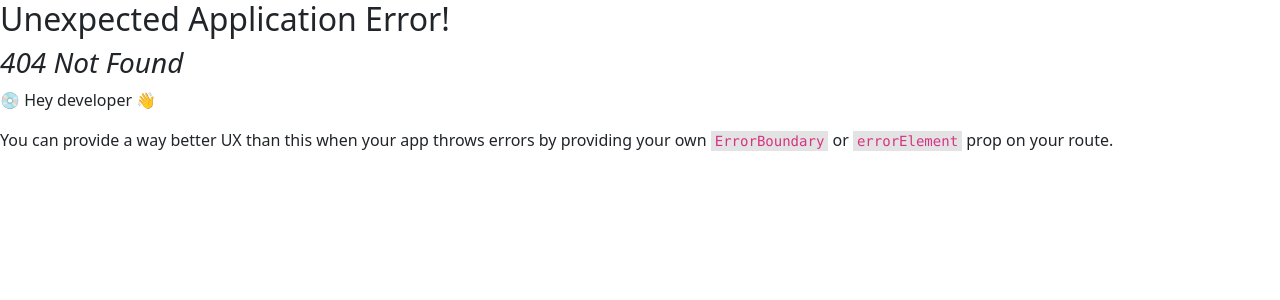
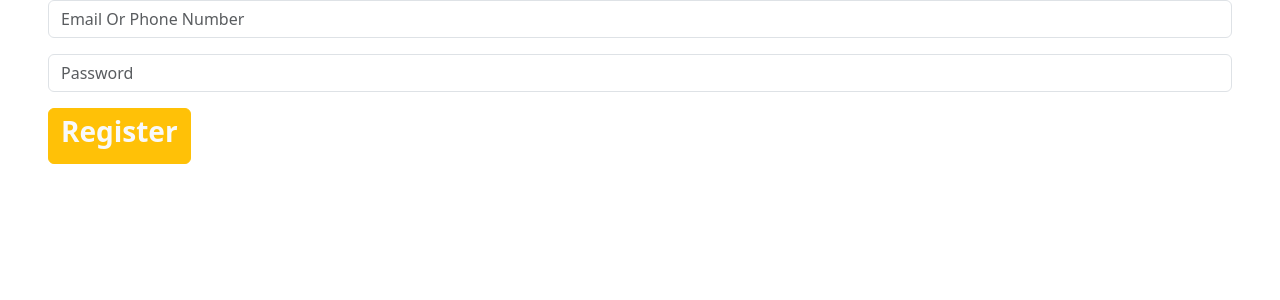
Before and after one commit to nexblu/memo11, a React (Vite) app: page /register in a window 1280 px wide. Before the commit this address had no page. Shown: the top 300 px of the page. Built offline with nearby package versions, Linux system fonts and the light colour scheme.

Commit message:
update register

```diff
--- /dev/null
+++ b/src/components/Register.jsx
@@ -0,0 +1,21 @@
+import { Form } from 'react-bootstrap'
+
+const Register = () => {
+    return (
+        <>
+            <Form>
+                <div className="mb-3 me-5 ms-5">
+                    <Form.Control type="text" placeholder="Email Or Phone Number" />
+                </div>
+                <div className="mb-3 me-5 ms-5">
+                    <Form.Control type="password" placeholder="Password" />
+                </div>
+                <div className="mb-3 me-5 ms-5">
+                    <button type="button" class="btn btn-warning"><h3 className='text-light fw-bold'>Register</h3></button>
+                </div>
+            </Form>
+        </>
+    )
+}
+
+export default Register;
--- a/src/pages/RegisterPage.jsx
+++ b/src/pages/RegisterPage.jsx
@@ -0,0 +1,11 @@
+import Register from "../components/Register";
+
+const RegisterPage = () => {
+    return (
+        <>
+            <Register/>
+        </>
+    )
+}
+
+export default RegisterPage;
```
Also changed, not shown: src/main.jsx (+8 -3 lines).
